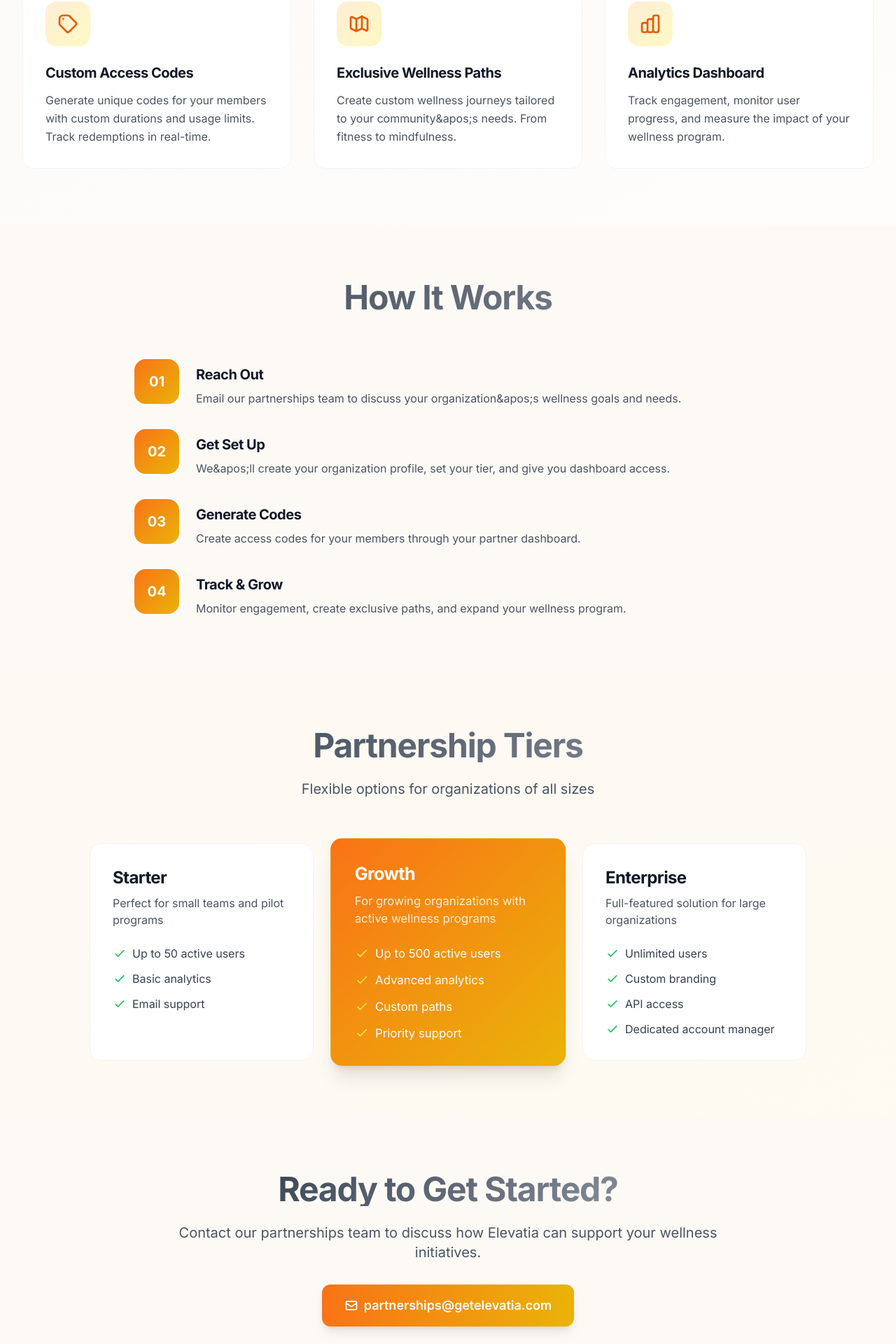
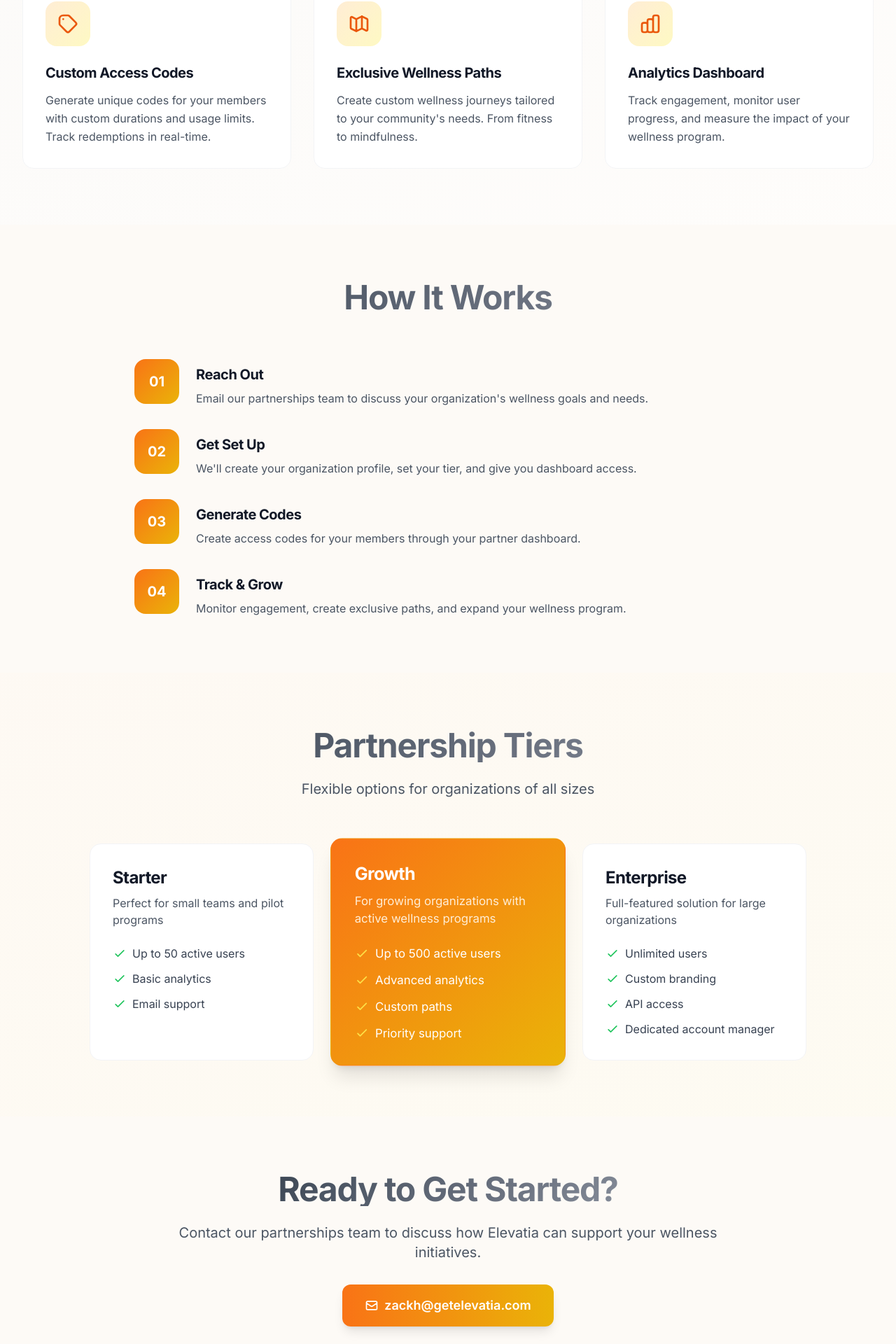
Before and after one commit to zman8833/Elevatia-Website, a Next.js app: page /partners in a window 1280 px wide. Shown: the part 1074-2994 px from the top of the page at 70% size. Built offline with nearby package versions, Linux system fonts and the light colour scheme.

Commit message:
Update partnership email to zackh@ and fix apostrophe rendering

```diff
--- a/src/app/partners/page.tsx
+++ b/src/app/partners/page.tsx
@@ -57,7 +57,7 @@ export default function PartnersPage() {
 
             <div className="flex flex-col sm:flex-row gap-4 justify-center">
               <a
-                href="mailto:partnerships@getelevatia.com?subject=Partnership%20Inquiry"
+                href="mailto:zackh@getelevatia.com?subject=Partnership%20Inquiry"
                 className="px-8 py-4 bg-gradient-to-r from-orange-500 to-yellow-500 text-white font-semibold rounded-xl hover:from-orange-600 hover:to-yellow-600 transition-all shadow-lg hover:shadow-xl text-lg"
               >
                 Become a Partner
@@ -98,7 +98,7 @@ export default function PartnersPage() {
               },
               {
                 title: 'Exclusive Wellness Paths',
-                description: 'Create custom wellness journeys tailored to your community&apos;s needs. From fitness to mindfulness.',
+                description: "Create custom wellness journeys tailored to your community's needs. From fitness to mindfulness.",
                 icon: (
                   <svg className="w-8 h-8" fill="none" viewBox="0 0 24 24" stroke="currentColor">
                     <path strokeLinecap="round" strokeLinejoin="round" strokeWidth={2} d="M9 20l-5.447-2.724A1 1 0 013 16.382V5.618a1 1 0 011.447-.894L9 7m0 13l6-3m-6 3V7m6 10l4.553 2.276A1 1 0 0021 18.382V7.618a1 1 0 00-.553-.894L15 4m0 13V4m0 0L9 7" />
@@ -145,12 +145,12 @@ export default function PartnersPage() {
                 {
                   step: '01',
                   title: 'Reach Out',
-                  description: 'Email our partnerships team to discuss your organization&apos;s wellness goals and needs.',
+                  description: "Email our partnerships team to discuss your organization's wellness goals and needs.",
                 },
                 {
                   step: '02',
                   title: 'Get Set Up',
-                  description: 'We&apos;ll create your organization profile, set your tier, and give you dashboard access.',
+                  description: "We'll create your organization profile, set your tier, and give you dashboard access.",
                 },
                 {
                   step: '03',
@@ -249,13 +249,13 @@ export default function PartnersPage() {
             Contact our partnerships team to discuss how Elevatia can support your wellness initiatives.
           </p>
           <a
-            href="mailto:partnerships@getelevatia.com?subject=Partnership%20Inquiry"
+            href="mailto:zackh@getelevatia.com?subject=Partnership%20Inquiry"
             className="inline-flex items-center gap-2 px-8 py-4 bg-gradient-to-r from-orange-500 to-yellow-500 text-white font-semibold rounded-xl hover:from-orange-600 hover:to-yellow-600 transition-all shadow-lg hover:shadow-xl text-lg"
           >
             <svg className="w-5 h-5" fill="none" viewBox="0 0 24 24" stroke="currentColor">
               <path strokeLinecap="round" strokeLinejoin="round" strokeWidth={2} d="M3 8l7.89 5.26a2 2 0 002.22 0L21 8M5 19h14a2 2 0 002-2V7a2 2 0 00-2-2H5a2 2 0 00-2 2v10a2 2 0 002 2z" />
             </svg>
-            partnerships@getelevatia.com
+            zackh@getelevatia.com
           </a>
         </div>
       </section>
```
